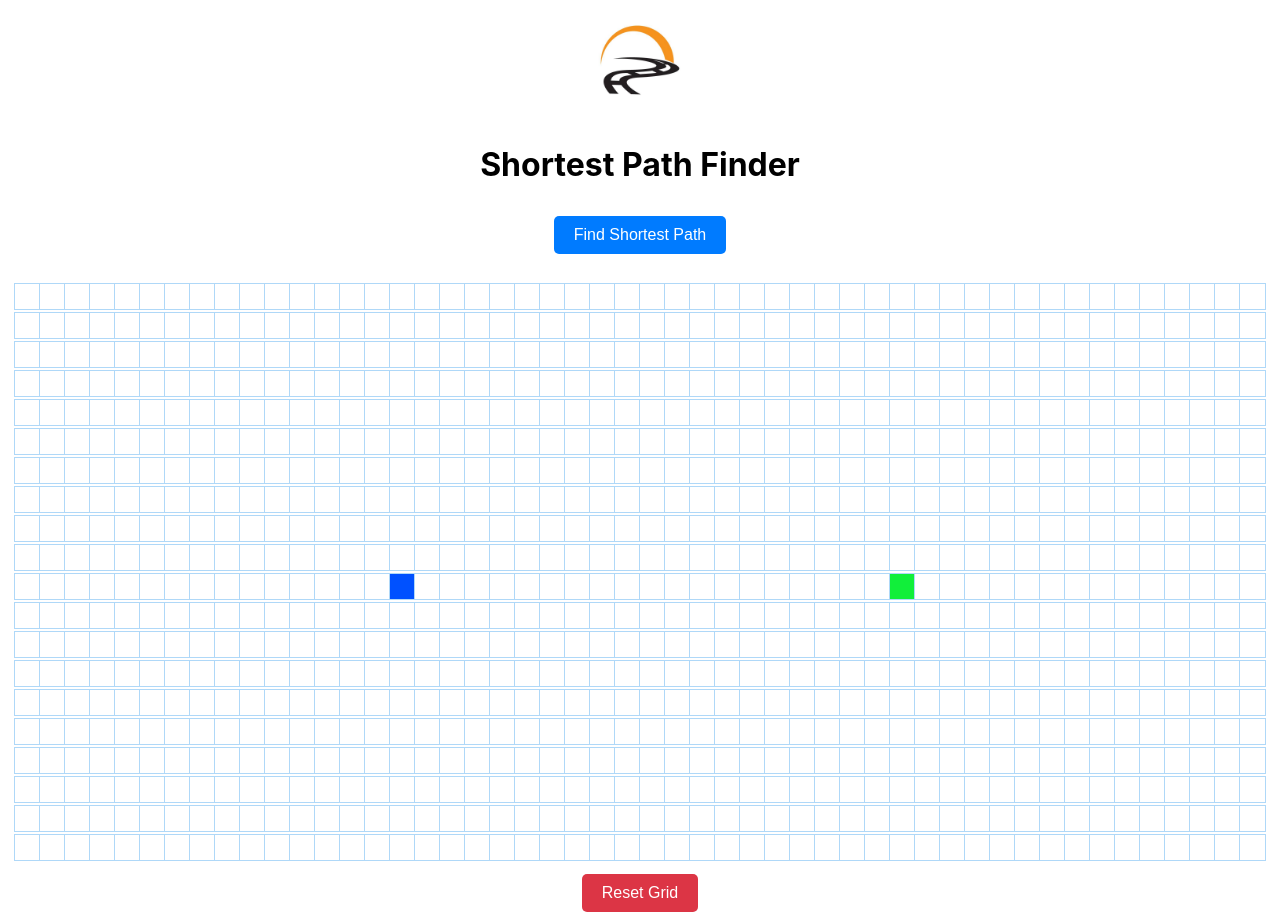
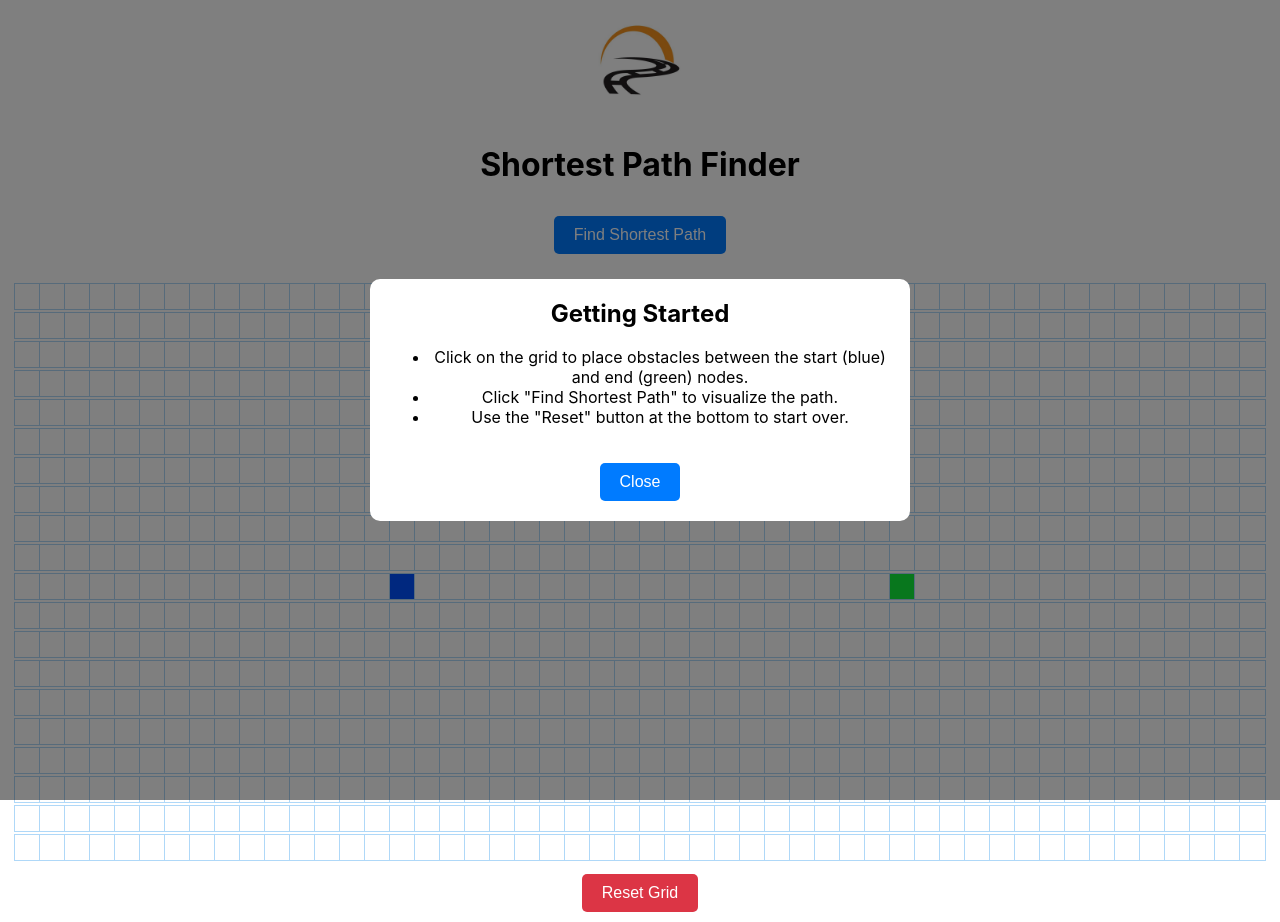
Before and after one commit to Ishaandeep/Shortest-Path-Finder, a React (Create React App) app: page / in a window 1280 px wide. Built offline with nearby package versions, Linux system fonts and the light colour scheme.

Commit message:
modal added

```diff
--- a/src/PathfindingVisualizer/PathfindingWrapper.jsx
+++ b/src/PathfindingVisualizer/PathfindingWrapper.jsx
@@ -1,18 +1,32 @@
-import React, { useState } from "react";
+import React, { useEffect, useState } from "react";
 import logo from "./path-logo-2.jpg";
 import PathfindingVisualizer from "./PathfindingVisualizer";
 import "./PathfindingVisualizer.css";
 import "../App.css";
+import Modal from "../components/Modal";
 
 const PathfindingWrapper = () => {
   const [key, setKey] = useState(0);
+  const [showModal, setShowModal] = useState(false);
+  useEffect(() => {
+    // Check if user is visiting for the first time
+    const isFirstVisit = localStorage.getItem("hasVisited") === null;
+    if (isFirstVisit) {
+      setShowModal(true);
+      localStorage.setItem("hasVisited", "true");
+    }
+  }, []);
 
+  const handleCloseModal = () => {
+    setShowModal(false);
+  };
   const resetComponent = () => {
     setKey((prevKey) => prevKey + 1);
   };
 
   return (
     <>
+      <Modal isVisible={showModal} onClose={handleCloseModal} />
       <div className="header">
         <img src={logo} alt="logo" className="App-logo" />
         <h1>Shortest Path Finder</h1>
--- /dev/null
+++ b/src/components/Modal.css
@@ -0,0 +1,40 @@
+.modal-overlay {
+  position: fixed;
+  top: 0;
+  left: 0;
+  width: 100%;
+  height: 100%;
+  background: rgba(0, 0, 0, 0.5);
+  display: flex;
+  justify-content: center;
+  align-items: center;
+}
+
+.modal-content {
+  background: white;
+  padding: 20px;
+  border-radius: 10px;
+  width: 80%;
+  max-width: 500px;
+  text-align: center;
+}
+
+.modal-content h2 {
+  margin-top: 0;
+}
+
+.modal-content button {
+  margin-top: 20px;
+  padding: 10px 20px;
+  font-size: 16px;
+  color: white;
+  background: #007bff;
+  border: none;
+  border-radius: 5px;
+  cursor: pointer;
+  transition: background-color 0.3s ease;
+}
+
+.modal-content button:hover {
+  background-color: #0056b3;
+}
--- /dev/null
+++ b/src/components/Modal.jsx
@@ -0,0 +1,25 @@
+import React from "react";
+import "./Modal.css";
+
+const Modal = ({ isVisible, onClose }) => {
+  if (!isVisible) return null;
+
+  return (
+    <div className="modal-overlay">
+      <div className="modal-content">
+        <h2>Getting Started</h2>
+        <ul>
+          <li>
+            Click on the grid to place obstacles between the start (blue) and
+            end (green) nodes.
+          </li>
+          <li>Click "Find Shortest Path" to visualize the path.</li>
+          <li>Use the "Reset" button at the bottom to start over.</li>
+        </ul>
+        <button onClick={onClose}>Close</button>
+      </div>
+    </div>
+  );
+};
+
+export default Modal;
```
